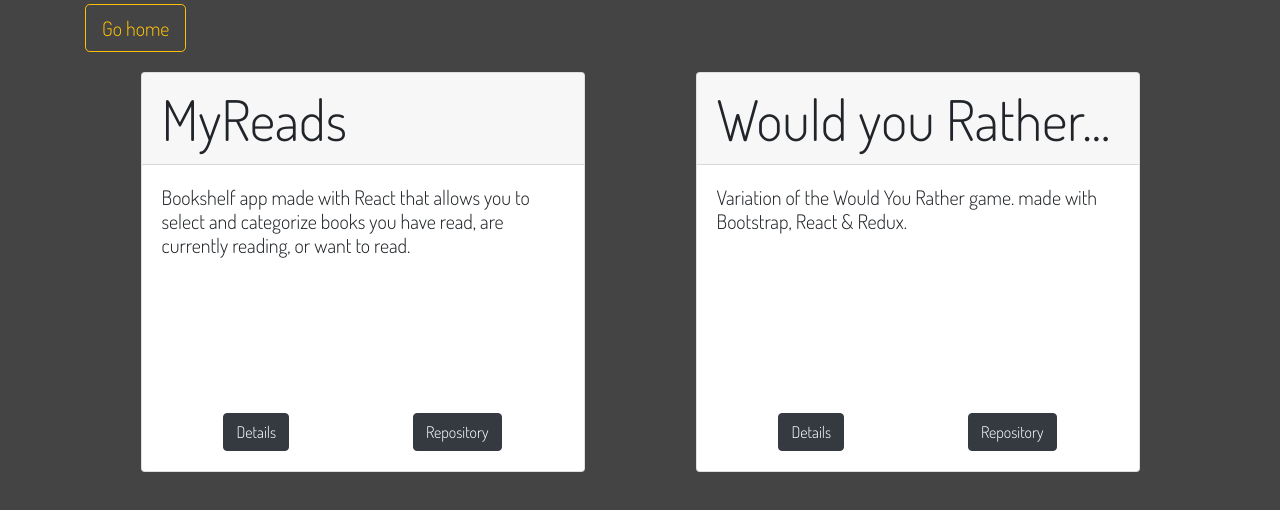
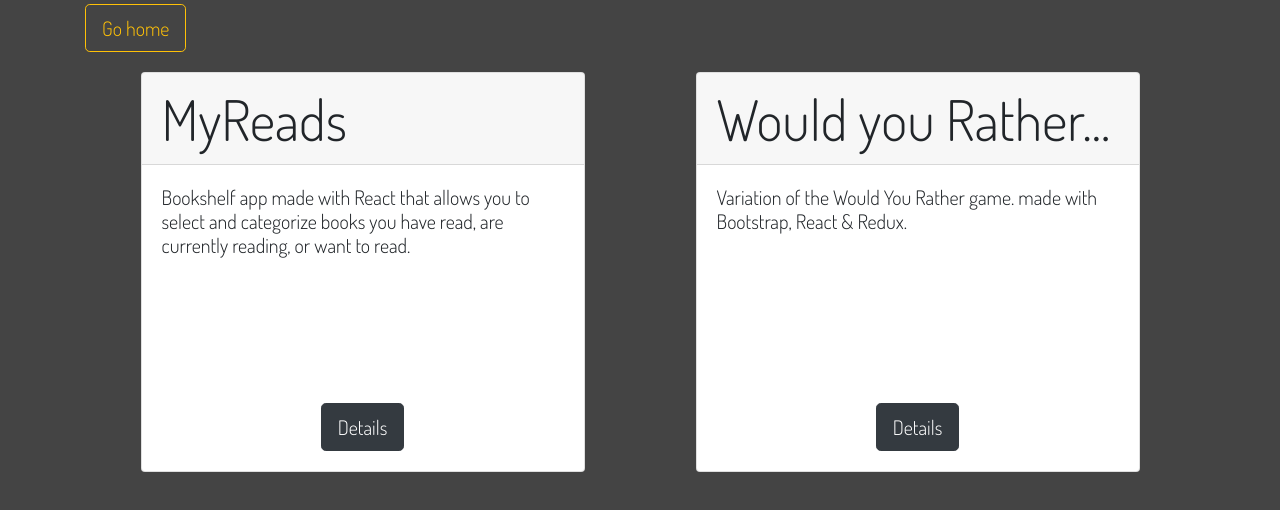
Before and after one commit to bruno-gurgel/portfolio, a React (Create React App) app: page /projects in a window 1280 px wide. Shown: the top 510 px of the page. Built offline with nearby package versions, Linux system fonts and the light colour scheme.

Commit message:
feat: Added routes to projects

```diff
--- a/src/App.js
+++ b/src/App.js
@@ -3,6 +3,8 @@ import { Route, Switch } from "react-router";
 import About from "./features/about/About";
 import Home from "./features/home/Home";
 import Projects from "./features/projects/Projects";
+import MyReads from "./features/projects/MyReads/MyReads.js";
+import WouldYouRather from "./features/projects/WouldYouRather/WouldYouRather";
 
 function App() {
 	return (
@@ -10,6 +12,12 @@ function App() {
 			<Switch>
 				<Route path="/about">
 					<About />
+				</Route>
+				<Route path="/projects/MyReads">
+					<MyReads />
+				</Route>
+				<Route path="/projects/WouldYouRather">
+					<WouldYouRather />
 				</Route>
 				<Route path="/projects">
 					<Projects />
--- a/src/features/projects/Projects.js
+++ b/src/features/projects/Projects.js
@@ -3,7 +3,7 @@ import styles from "./projects.module.css";
 import Container from "react-bootstrap/Container";
 import Card from "react-bootstrap/Card";
 import Button from "react-bootstrap/Button";
-import MyReadsBanner from "../../assets/myreads-banner.png";
+
 import WouldYouRatherBanner from "../../assets/would-you-rather-banner-1.png";
 import { Link } from "react-router-dom";
 
@@ -24,8 +24,11 @@ export default function Projects() {
 							books you have read, are currently reading, or want to read.
 						</Card.Title>
 						<div className={styles.btnContainer}>
-							<Button variant="dark">Details</Button>
-							<Button variant="dark">Repository</Button>
+							<Link to="/projects/MyReads">
+								<Button variant="dark" size="lg">
+									Details
+								</Button>
+							</Link>
 						</div>
 					</Card.Body>
 				</Card>
@@ -37,8 +40,11 @@ export default function Projects() {
 							Redux.
 						</Card.Title>
 						<div className={styles.btnContainer}>
-							<Button variant="dark">Details</Button>
-							<Button variant="dark">Repository</Button>
+							<Link to="/projects/WouldYouRather">
+								<Button variant="dark" size="lg">
+									Details
+								</Button>
+							</Link>
 						</div>
 					</Card.Body>
 				</Card>
```
